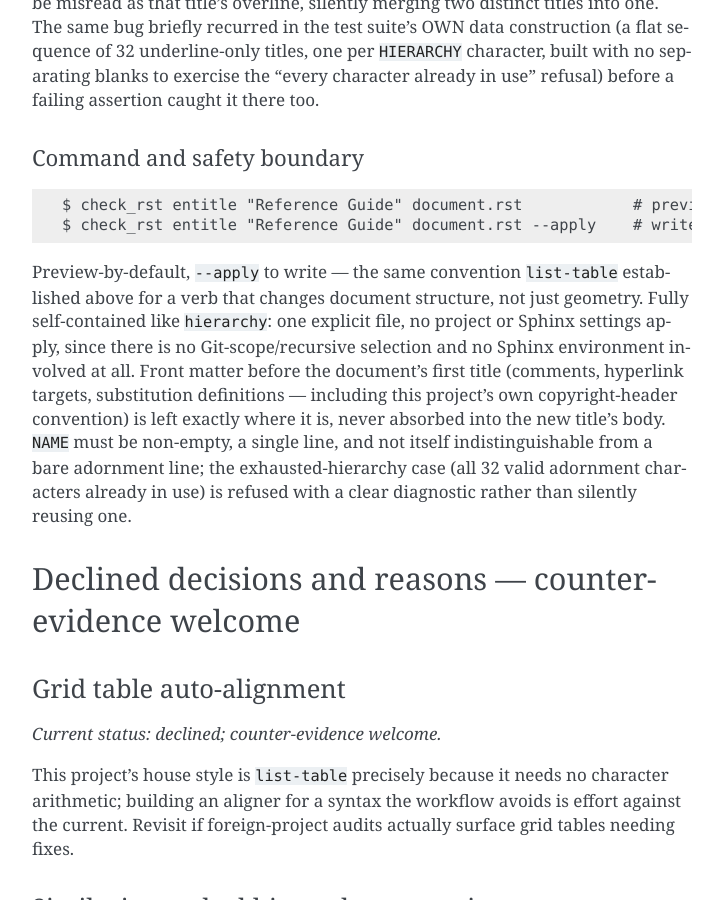
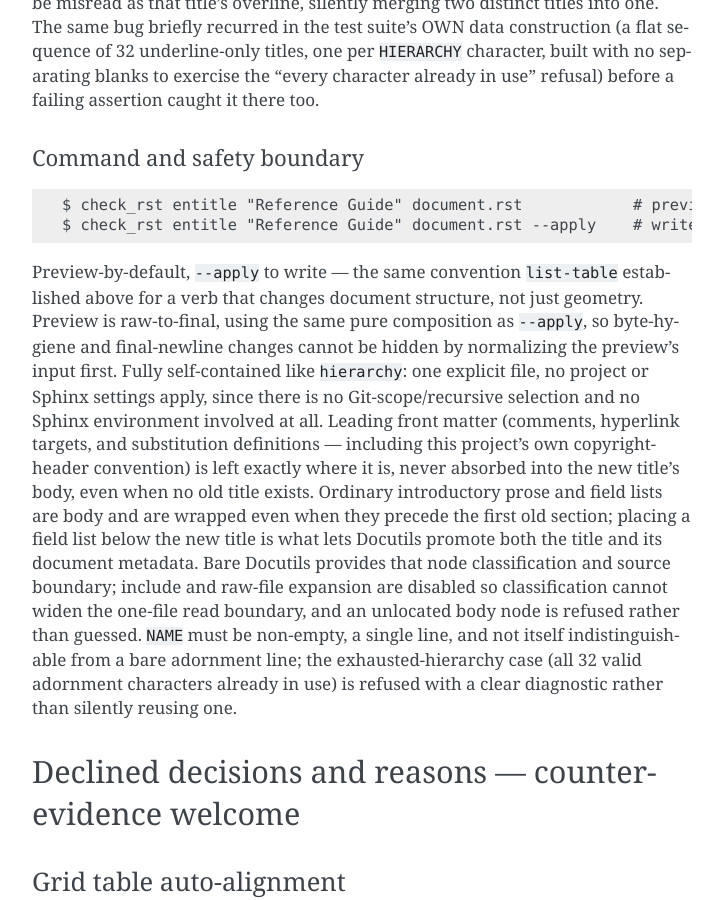
Before and after one commit to dememax/check_rst, a Sphinx documentation site: the page built from docs/roadmap.rst, in a window 1280 px wide and 900 px high, scrolled down 47384 px. Shown: the whole window, without its empty margins (388-1111 px from the left). Built offline with Sphinx 7.4.7, drawn with Linux system fonts in a browser that asks for light colours.

Commit message:
Fix entitle placement and preview safety
A review of the initial entitle implementation found that its first-title insertion heuristic could leave introductory body content outside the new wrapper or absorb titleless front matter. Its preview also diffed normalized input, hiding byte-hygiene and final-newline changes that apply would write. In the same review, Sphinx configuration was found to depend on an ambient check_rst installation, and top-level help had not incorporated the new modifier.

Classify the leading source boundary with bare Docutils, preserving comments, targets, and substitutions while wrapping prose and field lists. Disable include/raw expansion during this one-file placement parse, and make preview and apply share one raw-to-final transformation with explicit missing-newline markers. Prefer source-tree package metadata in docs/conf.py, reconcile help and normative documentation, record the ambient-installation anti-pattern, and clarify development.rst's evidence-oriented scope.

Regression coverage exercises titleless front matter, leading prose, document fields, the one-file include boundary, raw preview/apply parity, isolated source-checkout configuration, and top-level help. Validation: 1716 pytest tests passed; Ruff format and lint passed; strict mypy passed; the full check_rst documentation loop completed with zero errors and only pre-existing semantic warnings.

Co-Authored-By: Codex GPT-5 <noreply@openai.com>

```diff
--- a/docs/conf.py
+++ b/docs/conf.py
@@ -5,7 +5,13 @@
 from __future__ import annotations
 
 import datetime
+import pathlib
+import sys
 
+# A source checkout is itself a supported documentation-build input.  Prefer
+# its package metadata even when another check_rst version is installed, and
+# do not require an editable install merely to build the manuals.
+sys.path.insert(0, str(pathlib.Path(__file__).resolve().parents[1] / "src"))
 import check_rst
 
 project = "check_rst"
--- a/docs/roadmap.rst
+++ b/docs/roadmap.rst
@@ -2258,16 +2258,25 @@ Command and safety boundary
 
 Preview-by-default, ``--apply`` to write — the same convention
 ``list-table`` established above for a verb that changes document
-structure, not just geometry.  Fully self-contained like ``hierarchy``:
-one explicit file, no project or Sphinx settings apply, since there is no
-Git-scope/recursive selection and no Sphinx environment involved at all.
-Front matter before the document's first title (comments, hyperlink
-targets, substitution definitions — including this project's own
-copyright-header convention) is left exactly where it is, never absorbed
-into the new title's body.  ``NAME`` must be non-empty, a single line,
-and not itself indistinguishable from a bare adornment line; the
-exhausted-hierarchy case (all 32 valid adornment characters already in
-use) is refused with a clear diagnostic rather than silently reusing one.
+structure, not just geometry.  Preview is raw-to-final, using the same pure
+composition as ``--apply``, so byte-hygiene and final-newline changes cannot be
+hidden by normalizing the preview's input first.  Fully self-contained like
+``hierarchy``: one explicit file, no project or Sphinx settings apply, since
+there is no Git-scope/recursive selection and no Sphinx environment involved
+at all.
+Leading front matter (comments, hyperlink targets, and substitution definitions
+— including this project's own copyright-header convention) is left exactly
+where it is, never absorbed into the new title's body, even when no old title
+exists.  Ordinary introductory prose and field lists are body and are wrapped
+even when they precede the first old section; placing a field list below the
+new title is what lets Docutils promote both the title and its document
+metadata.  Bare Docutils provides that node classification and source boundary;
+include and raw-file expansion are disabled so classification cannot widen the
+one-file read boundary, and an unlocated body node is refused rather than
+guessed.  ``NAME`` must be non-empty, a single line, and not itself
+indistinguishable from a bare adornment line; the
+exhausted-hierarchy case (all 32 valid adornment characters already in use) is
+refused with a clear diagnostic rather than silently reusing one.
 
 ***********************************************************
 Declined decisions and reasons — counter-evidence welcome
```
Also changed, not shown: docs/development.rst (+7 -0 lines), docs/guide.rst (+15 -6 lines), docs/integration.rst (+18 -0 lines), docs/man/check_rst-entitle.rst (+9 -5 lines), 6 other files.
